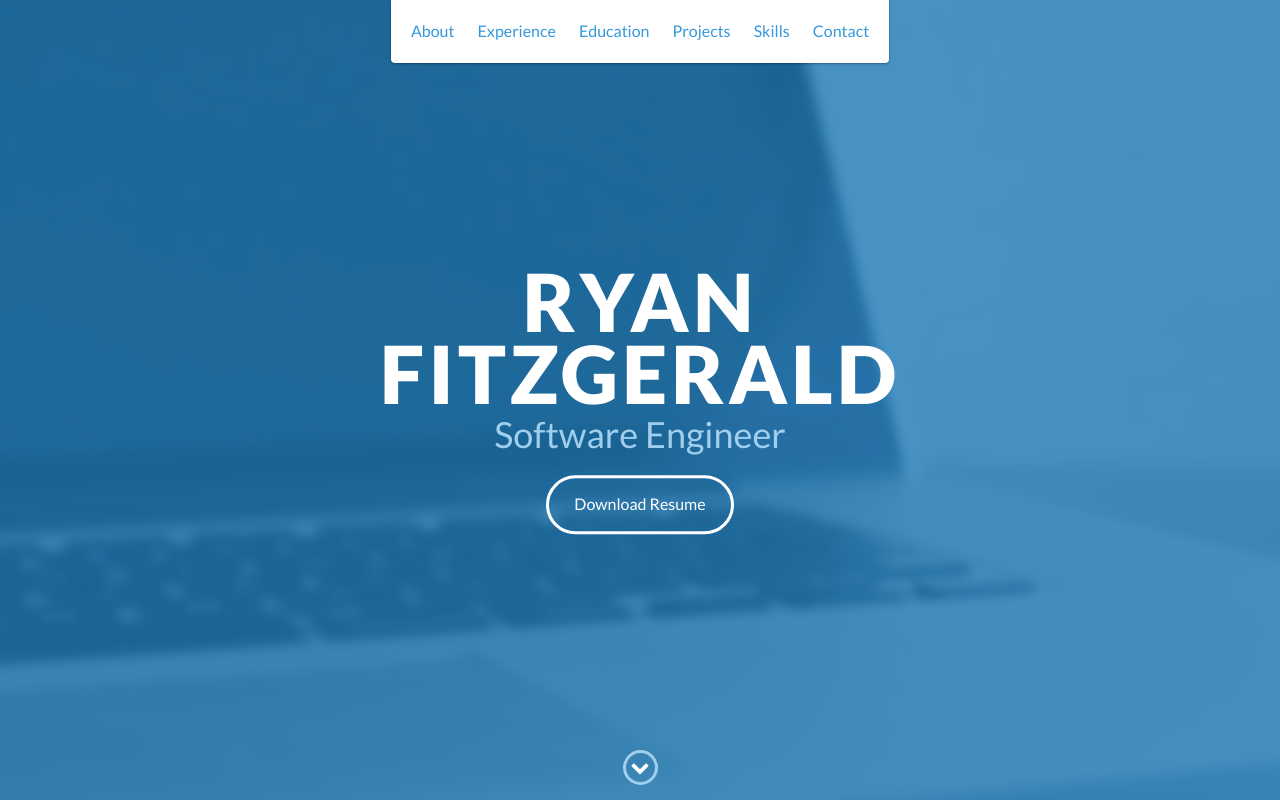
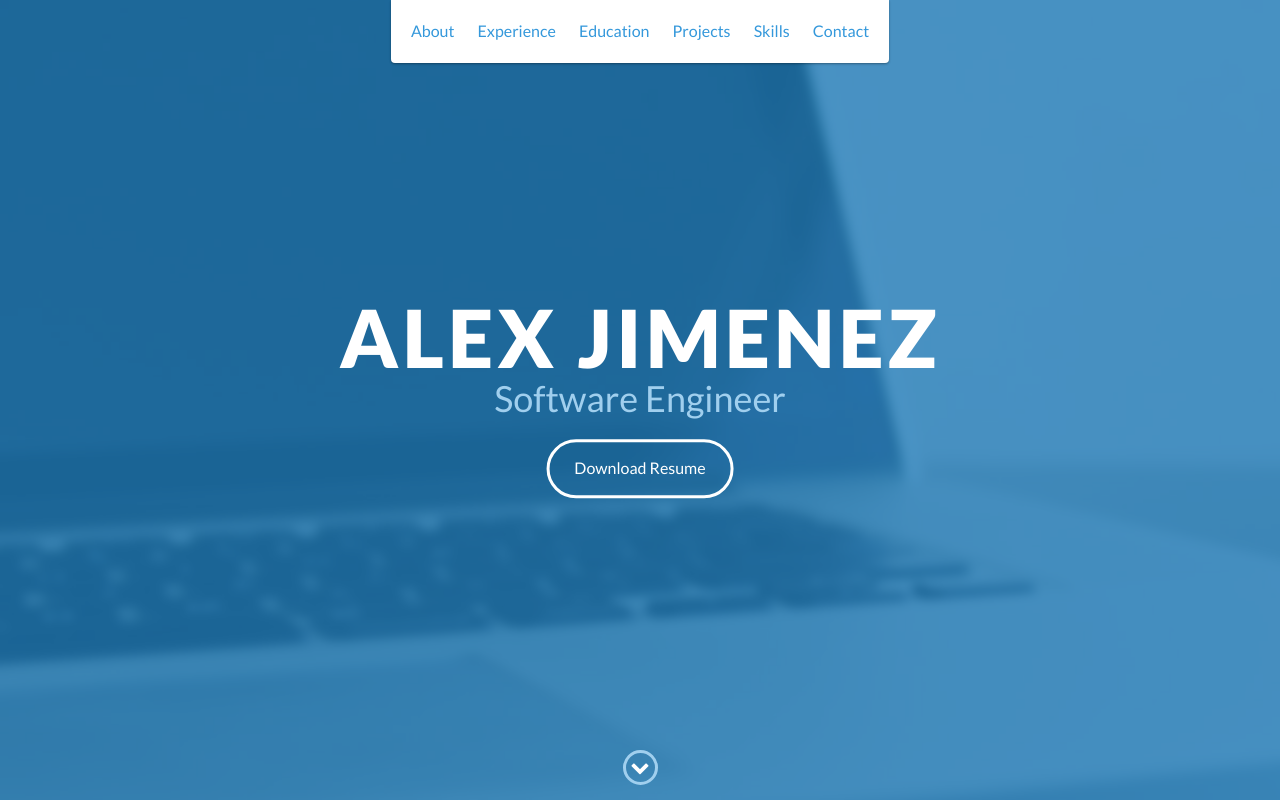
Before and after one commit to XelaJimenez/ajimenez02.github.io, a website: page index.html in a window 1280 px wide. Shown: the top 800 px of the page. Drawn offline with nearby package versions, Linux system fonts and the light colour scheme.

Commit message:
Update index.html

```diff
--- a/index.html
+++ b/index.html
@@ -48,7 +48,7 @@
 
     <div id="lead">
         <div id="lead-content">
-            <h1>Ryan Fitzgerald</h1>
+            <h1>Alex Jimenez</h1>
             <h2>Software Engineer</h2>
             <a href="#" class="btn-rounded-white">Download Resume</a>
         </div>
```
